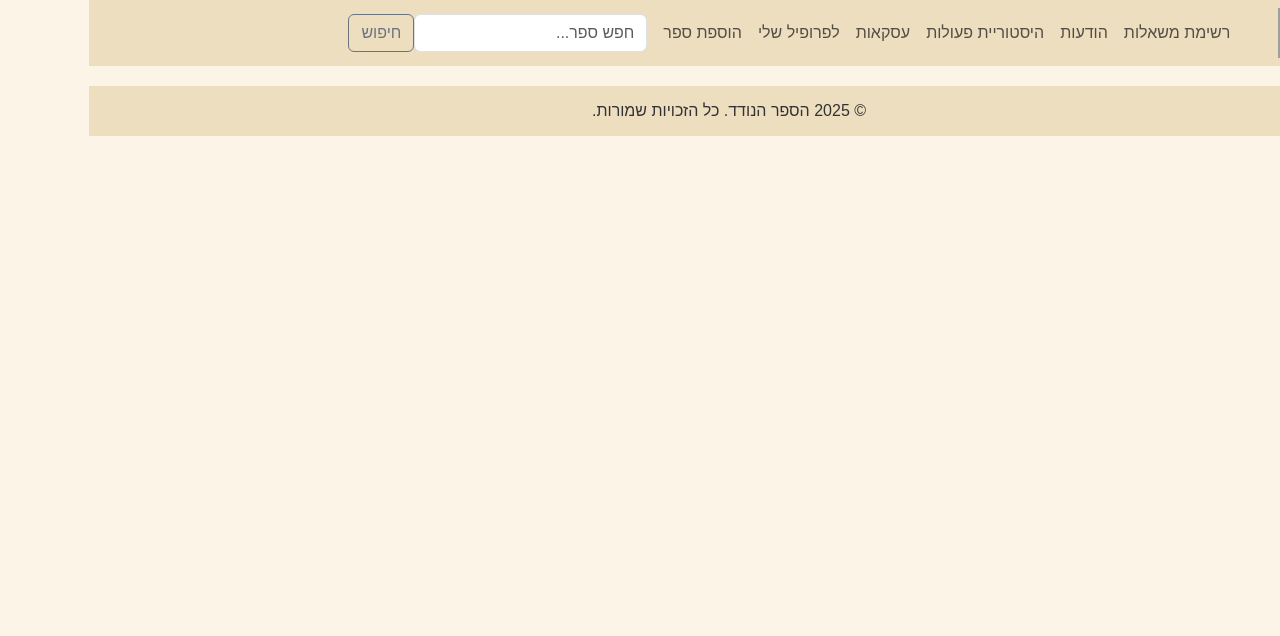
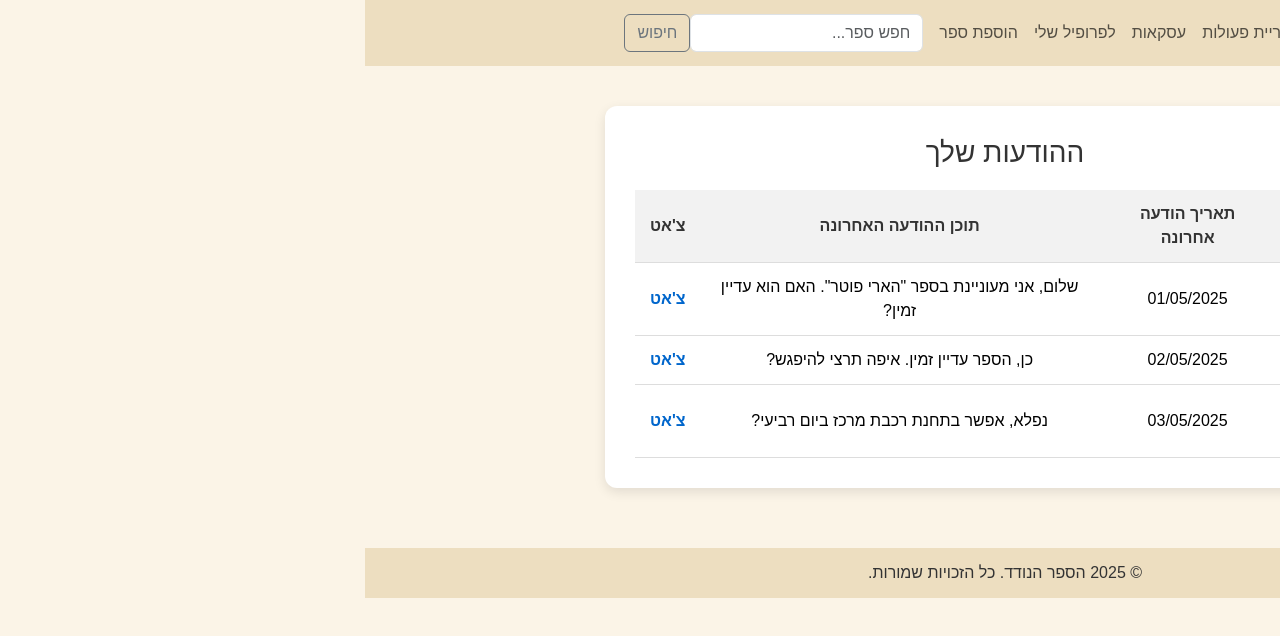
Before and after one commit to PeerHarush/Hasefer-Hanoded, a React (Create React App) app: page /MessagesPage in a window 1280 px wide. Shown: the top 636 px of the page. Built offline with nearby package versions, Linux system fonts and the light colour scheme; grey boxes are pictures that could not be loaded.

Commit message:
הוספת מסך הודעות, עיצוב טבלה ושינויים במסך הבית והוספת ספר

```diff
--- a/src/App.js
+++ b/src/App.js
@@ -12,7 +12,7 @@
 import History from "./pages/HistoryPage";
 import Transaction  from './pages/TransactionPage.jsx';
 import AddBook from "./pages/AddBookPage.jsx";
-
+import MessagesPage from "./pages/MessagesPage.jsx";
 function App() {
   return (
     <div>
@@ -26,7 +26,7 @@
         <Route path="/History" element={<History/>} />
         <Route path="/Transaction" element={<Transaction/>} />
         <Route path="/AddBook" element={<AddBook/>} />
-
+        <Route path="/MessagesPage" element={<MessagesPage/>} />
  </Routes>
       <Footer/>
     </div>
--- a/src/pages/AddBookPage.jsx
+++ b/src/pages/AddBookPage.jsx
@@ -1,4 +1,4 @@
-import React, { useState } from 'react';
+import React, { useState, useRef } from 'react';
 import { Wrapper, Card, Title, Subtitle, FormGroup, Label, Input, Button } from '../styles/AddBookPage.styles';
 import GenresSelect from "../components/GenresSelect"; // Import the GenresSelect component
 
@@ -11,19 +11,30 @@
       bookPrice: '',
       bookPlace: '',
       genres: [],
+      bookImage: null,
     });
+
+    const [previewImage, setPreviewImage] = useState(null);
+    const fileInputRef = useRef(null);
+
     const handleChange = (e) => {
-        const { name, value, type, checked } = e.target;
+        const { name, value, type, checked, files } = e.target;
 
-        if (name === 'genres') {
-          // טיפול בבחירת ז'אנרים
+        if (type === 'file') {
+            const file = files[0];
+            if (file) {
+              setForm((prev) => ({ ...prev, [name]: file }));
+              setPreviewImage(URL.createObjectURL(file));
+            }
+          }
+        else if (name === 'genres') {
           if (checked) {
             setForm((prev) => ({ ...prev, genres: [...prev.genres, value] }));
           } else {
             setForm((prev) => ({ ...prev, genres: prev.genres.filter((genre) => genre !== value) }));
           }
-        } else {
-          // שדות רגילים
+        }
+        else {
           setForm((prev) => ({ ...prev, [name]: value }));
         }
     };
@@ -31,7 +42,10 @@
     const handleSubmit = (e) => {
         e.preventDefault();
         console.log('טופס נשלח', form);
-        // כאן את יכולה לשלוח את הנתונים לשרת או לעשות מה שתרצי
+
+    };
+    const handleUploadClick = () => {
+        fileInputRef.current.click();
     };
 
     return (
@@ -52,8 +66,6 @@
             />
           </FormGroup>
 
-
-
           <FormGroup>
             <Label>מחבר</Label>
             <Input
@@ -65,15 +77,14 @@
                 onChange={handleChange}
             />
           </FormGroup>
-
           <FormGroup>
-        <Label>ז'אנר</Label>
+            <Label>שפה</Label>
             <Input
                 type="text"
-            id="bookGenre"
-            name="bookGenre"
-            placeholder="הכנס ז'אנר"
-            value={form.bookGenre}
+                id="bookAuthor"
+                name="bookAuthor"
+                placeholder="הכנס שפת הספר"
+                value={form.bookAuthor}
                 onChange={handleChange}
             />
           </FormGroup>
@@ -114,6 +125,43 @@
             />
           </FormGroup>
 
+          <FormGroup>
+            <Label>תמונה</Label>
+            <div
+              onClick={handleUploadClick}
+              style={{
+                border: '2px dashed #ccc',
+                borderRadius: '8px',
+                padding: '20px',
+                textAlign: 'center',
+                cursor: 'pointer',
+                position: 'relative',
+                height: '200px',
+                backgroundColor: '#f9f9f9',
+                display: 'flex',
+                justifyContent: 'center',
+                alignItems: 'center'
+              }}
+            >
+              {previewImage ? (
+                <img
+                  src={previewImage}
+                  alt="תצוגה מקדימה"
+                  style={{ maxHeight: '100%', maxWidth: '100%', objectFit: 'cover' }}
+                />
+              ) : (
+                <span>לחץ להעלאת תמונה (PNG, JPG עד 2MB)</span>
+              )}
+              <Input
+                type="file"
+                name="bookImage"
+                ref={fileInputRef}
+                style={{ display: 'none' }}
+                accept="image/*"
+                onChange={handleChange}
+              />
+            </div>
+          </FormGroup>
 
           <GenresSelect
             selectedGenres={form.genres}
--- a/src/pages/Home.jsx
+++ b/src/pages/Home.jsx
@@ -12,6 +12,9 @@
   };
   const goToProfile = () => {
     navigate('/Profile');
+  };
+  const messeges = () => {
+    navigate('/MessagesPage');
   };
 
 
@@ -66,6 +69,21 @@
       </button>
 
 
+      <button
+        onClick={messeges}
+        style={{
+          padding: '10px 20px',
+          fontSize: '16px',
+          borderRadius: '10px',
+          backgroundColor: '#daaa84',
+          color: '#fff',
+          border: 'none',
+          cursor: 'pointer'
+        }}
+      >
+        הטדעת
+      </button>
+
 
 
     </div>
--- /dev/null
+++ b/src/pages/MessagesPage.jsx
@@ -0,0 +1,58 @@
+import React from 'react';
+import { Wrapper, Card, Title, MessageTable, TableHeader, TableRow, TableCell, ChatLink } from '../styles/MessagesPage.styles';
+
+const MessagesPage = () => {
+  // דוגמה להודעות שיתחלפו בנתונים אמיתיים בהמשך
+  const messages = [
+    {
+      id: 1,
+      name: 'יוני כהן',
+      lastMessageDate: '01/05/2025',
+      lastMessage: 'שלום, אני מעוניינת בספר "הארי פוטר". האם הוא עדיין זמין?',
+    },
+    {
+      id: 2,
+      name: 'מיכל לוי',
+      lastMessageDate: '02/05/2025',
+      lastMessage: 'כן, הספר עדיין זמין. איפה תרצי להיפגש?',
+    },
+    {
+      id: 3,
+      name: 'דני ישראלי',
+      lastMessageDate: '03/05/2025',
+      lastMessage: 'נפלא, אפשר בתחנת רכבת מרכז ביום רביעי?',
+    },
+  ];
+
+  return (
+    <Wrapper>
+      <Card>
+        <Title>ההודעות שלך</Title>
+        <MessageTable>
+          <thead>
+            <TableRow>
+              <TableHeader>שם</TableHeader>
+              <TableHeader>תאריך הודעה אחרונה</TableHeader>
+              <TableHeader>תוכן ההודעה האחרונה</TableHeader>
+              <TableHeader>צ'אט</TableHeader> {/* עמודה חדשה */}
+            </TableRow>
+          </thead>
+          <tbody>
+            {messages.map((msg) => (
+              <TableRow key={msg.id}>
+                <TableCell>{msg.name}</TableCell>
+                <TableCell>{msg.lastMessageDate}</TableCell>
+                <TableCell>{msg.lastMessage}</TableCell>
+                <TableCell>
+                  <ChatLink href="#">צ'אט</ChatLink> {/* קישור לצ'אט */}
+                </TableCell>
+              </TableRow>
+            ))}
+          </tbody>
+        </MessageTable>
+      </Card>
+    </Wrapper>
+  );
+};
+
+export default MessagesPage;
--- /dev/null
+++ b/src/styles/MessagesPage.styles.js
@@ -0,0 +1,55 @@
+import styled from 'styled-components';
+
+export const Wrapper = styled.div`
+  display: flex;
+  justify-content: center;
+  padding: 40px 20px;
+`;
+
+export const Card = styled.div`
+  background: #ffffff;
+  border-radius: 12px;
+  box-shadow: 0 4px 12px rgba(0, 0, 0, 0.1);
+  padding: 30px;
+  max-width: 800px;
+  width: 100%;
+`;
+
+export const Title = styled.h1`
+  font-size: 28px;
+  margin-bottom: 20px;
+  color: #333;
+  text-align: center;
+`;
+
+export const MessageTable = styled.table`
+  width: 100%;
+  border-collapse: collapse;
+  margin-top: 20px;
+`;
+
+export const TableHeader = styled.th`
+  padding: 12px 15px;
+  text-align: center;  /* הוספת סגנון למרכז את הכותרת */
+  background-color: #f2f2f2;
+  color: #333;
+`;
+
+export const TableRow = styled.tr`
+  border-bottom: 1px solid #ddd;
+`;
+
+export const TableCell = styled.td`
+  padding: 12px 15px;
+  text-align: center;  /* מרכז את התוכן בתוך כל תא */
+`;
+
+export const ChatLink = styled.a`
+  color: #0066cc;
+  text-decoration: none;
+  font-weight: bold;
+
+  &:hover {
+    text-decoration: underline;
+  }
+`;
```
Lines whose indentation alone changed are shown as unchanged.
